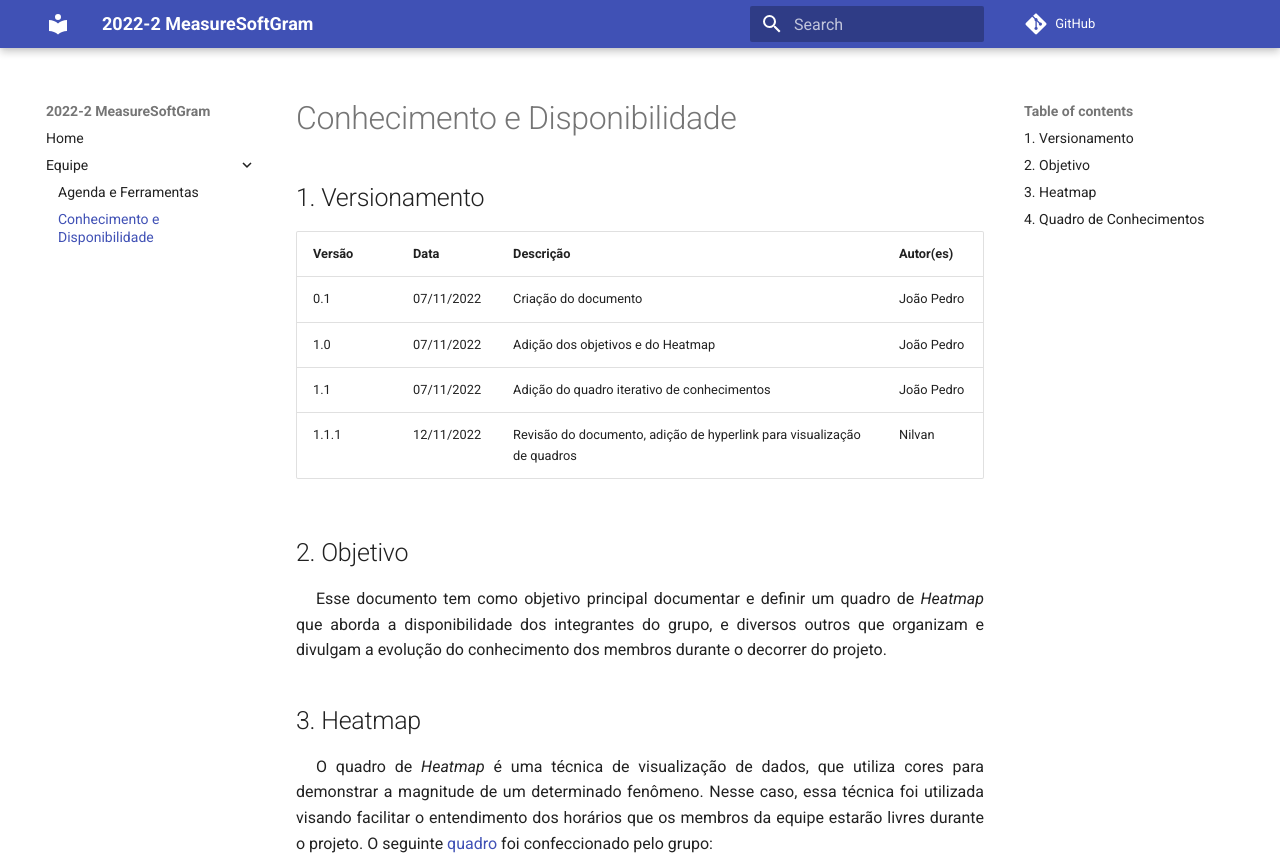
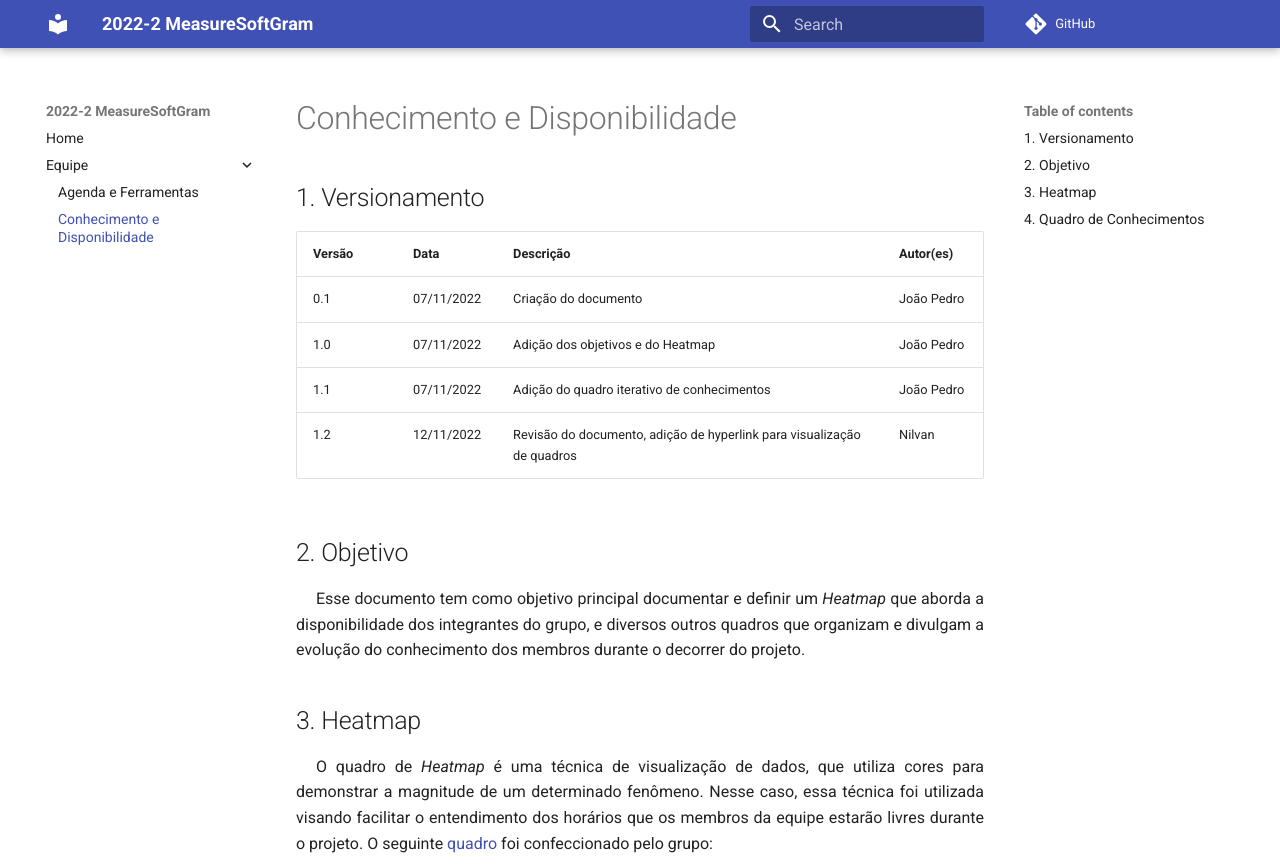
Before and after one commit to fga-eps-mds/2022-2-MeasureSoftGram-Doc, an MkDocs documentation site: the page built from docs/equipe/conhecimento-e-disponibilidade.md, in a window 1280 px wide and 900 px high, cut to the strip 0-868 px from the top of the window. Built offline with MkDocs 1.6.1 and Material for MkDocs 9.7.7, drawn with Linux system fonts in a browser that asks for light colours; comment, search, counter and statistics services are not loaded.

Commit message:
#2 Correção no texto de objetivos

```diff
--- a/docs/equipe/conhecimento-e-disponibilidade.md
+++ b/docs/equipe/conhecimento-e-disponibilidade.md
@@ -5,12 +5,12 @@ Versão|Data|Descrição|Autor(es)
 0.1   | 07/11/2022 | Criação do documento | João Pedro
 1.0   | 07/11/2022 | Adição dos objetivos e do Heatmap | João Pedro
 1.1   | 07/11/2022 | Adição do quadro iterativo de conhecimentos| João Pedro
-1.1.1 | 12/11/2022 | Revisão do documento, adição de hyperlink para visualização de quadros| Nilvan
+1.2   | 12/11/2022 | Revisão do documento, adição de hyperlink para visualização de quadros| Nilvan
 
 ## 2. Objetivo
 
 <p align="justify" style="text-indent: 20px">
-    Esse documento tem como objetivo principal documentar e definir um quadro de <i>Heatmap</i> que aborda a disponibilidade dos integrantes do grupo, e diversos outros que organizam e divulgam a evolução do conhecimento dos membros durante o decorrer do projeto.
+    Esse documento tem como objetivo principal documentar e definir um <i>Heatmap</i> que aborda a disponibilidade dos integrantes do grupo, e diversos outros quadros que organizam e divulgam a evolução do conhecimento dos membros durante o decorrer do projeto.
 </p>
 
 ## 3. Heatmap
@@ -19,7 +19,6 @@ Versão|Data|Descrição|Autor(es)
     O quadro de <i>Heatmap</i> é uma técnica de visualização de dados, que utiliza cores para demonstrar a magnitude de um determinado fenômeno. Nesse caso, essa técnica foi utilizada visando facilitar o entendimento dos horários que os membros da equipe estarão livres durante o projeto. O seguinte <a href="https://docs.google.com/spreadsheets/d/e/2PACX-1vTfuukZVu6OD5mRzp-l_UhXP3XEdArrpcNWrjEPvvuArw0W4KudhESuRVEqI7DBR9_IJSjSKr0kfc0m/pubhtml?gid=0&amp;single=true&amp;widget=true&amp;headers=false">quadro</a> foi confeccionado pelo grupo:
 </p>
 
-<!-- Link do docs: https://docs.google.com/spreadsheets/d/1DAqT-zNc8Vno6PszLB7wby3JZrWIQBBEcRKbGOS-psw/edit?usp=sharing -->
 <iframe style="width: 100%; height: 500px" src="https://docs.google.com/spreadsheets/d/e/2PACX-1vTfuukZVu6OD5mRzp-l_UhXP3XEdArrpcNWrjEPvvuArw0W4KudhESuRVEqI7DBR9_IJSjSKr0kfc0m/pubhtml?gid=0&amp;single=true&amp;widget=true&amp;headers=false"></iframe>
 
 ## 4. Quadro de Conhecimentos
```
Also changed, not shown: docs/equipe/agenda-e-ferramentas.md (+1 -1 lines).
